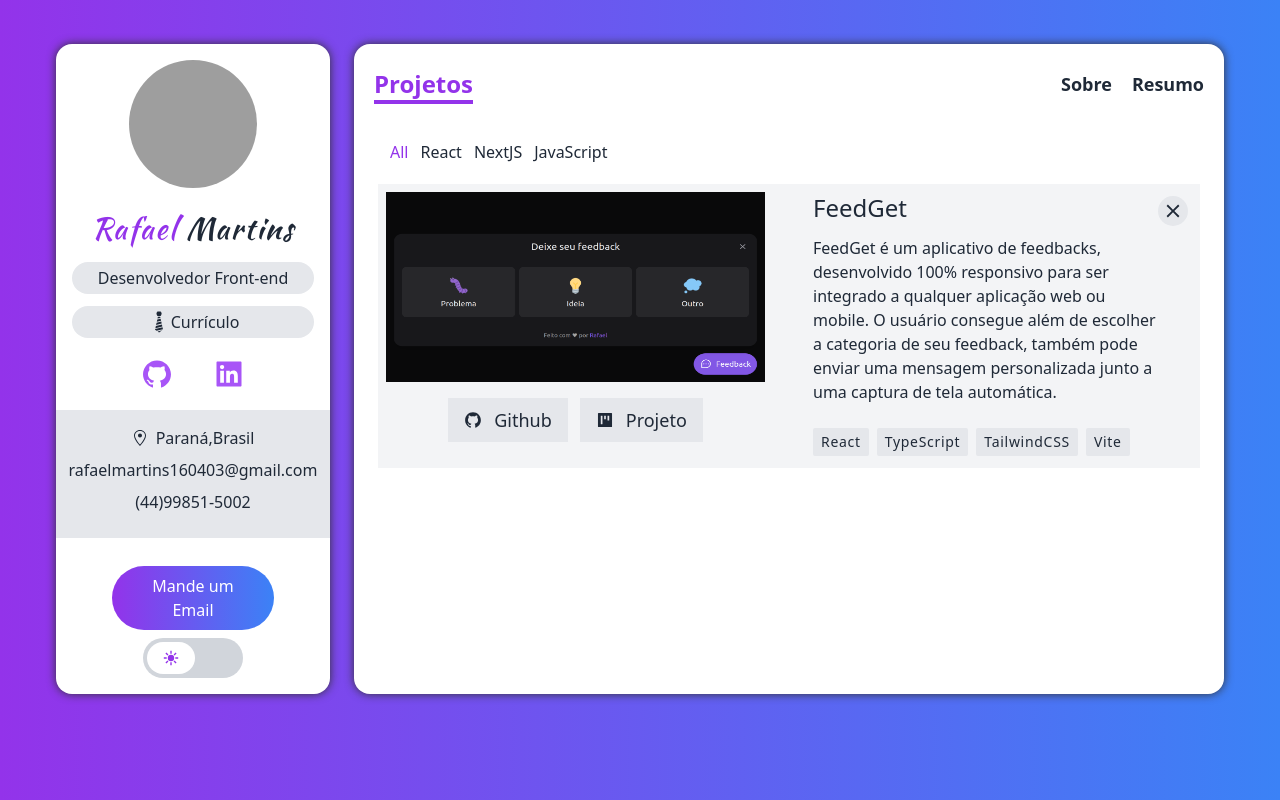
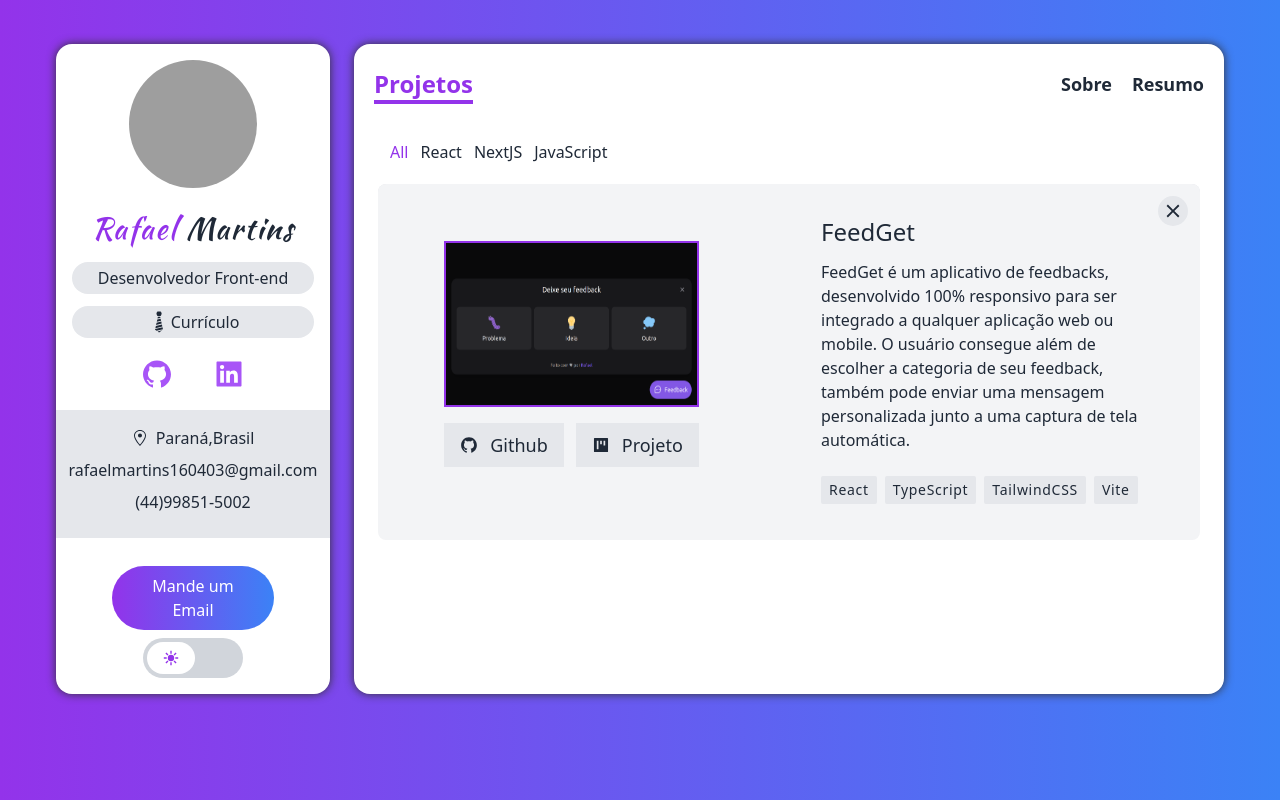
Before and after one commit to RafaelMartinsRibeiro/Portfolio, a Next.js app: page /projetos in a window 1280 px wide. Both pictures are taken after a click on the picture 474 px from the left and 236 px from the top of the page. Built offline with nearby package versions, Linux system fonts and the light colour scheme; grey boxes are pictures that could not be loaded.

Commit message:
Added animations in ProjectCard component

```diff
--- a/src/components/ProjectCard.tsx
+++ b/src/components/ProjectCard.tsx
@@ -4,19 +4,13 @@ import { FunctionComponent, useState } from "react";
 import { AiFillGithub, AiFillProject } from "react-icons/ai";
 import { MdClose } from "react-icons/md";
 import { IProject } from "../../type";
+import { motion } from "framer-motion";
+import { fadeInUp, stagger } from "../../animations";
 
 const ProjectCard: FunctionComponent<{
   project: IProject;
 }> = ({
-  project: {
-    name,
-    imagePath,
-    description,
-    deployedUrl,
-    githubUrl,
-    category,
-    techs,
-  },
+  project: { name, imagePath, description, deployedUrl, githubUrl, techs },
 }) => {
   const [isShowDetail, setIsShowDetail] = useState(false);
 
@@ -36,18 +30,31 @@ const ProjectCard: FunctionComponent<{
       <p className="my-2 text-center">{name}</p>
 
       {isShowDetail && (
-        <div className="grid md:grid-cols-2 absolute top-0 left-0 z-10 h-auto w-full gap-x-12 bg-gray-100 dark:text-white dark:bg-dark-100 p-2 ">
-          <div>
-            <Image
-              src={imagePath}
-              alt={name}
-              width="300"
-              height="150"
-              layout="responsive"
-              quality="100"
-            />
+        <div className="rounded-lg py-8 grid md:grid-cols-2 absolute top-0 left-0 z-10 h-auto w-full gap-x-12 bg-gray-100 dark:text-white dark:bg-dark-100">
+          <motion.div
+            className="m-auto"
+            variants={stagger}
+            initial="initial"
+            animate="animate"
+          >
+            <motion.div
+              className="border-solid border-2 border-purple-600"
+              variants={fadeInUp}
+            >
+              <Image
+                src={imagePath}
+                alt={name}
+                width="1000"
+                height="650"
+                quality="100"
+                layout="responsive"
+              />
+            </motion.div>
 
-            <div className="flex justify-center my-4 space-x-3">
+            <motion.div
+              className="flex justify-center my-4 space-x-3"
+              variants={fadeInUp}
+            >
               <a
                 href={githubUrl}
                 className="flex items-center px-4 py-2 space-x-3 text-lg bg-gray-200 dark:bg-dark-200"
@@ -60,14 +67,29 @@ const ProjectCard: FunctionComponent<{
               >
                 <AiFillProject /> <span>Projeto</span>
               </a>
-            </div>
-          </div>
+            </motion.div>
+          </motion.div>
 
-          <div>
-            <h2 className="mb-3 text-xl font-medium md:text-2xl">{name}</h2>
-            <h3 className="mb-3 font-medium w-11/12">{description}</h3>
+          <motion.div
+            className="px-2"
+            variants={stagger}
+            initial="initial"
+            animate="animate"
+          >
+            <motion.h2
+              className="mb-3 text-xl font-medium md:text-2xl"
+              variants={fadeInUp}
+            >
+              {name}
+            </motion.h2>
+            <motion.h3 className="mb-3 w-11/12" variants={fadeInUp}>
+              {description}
+            </motion.h3>
 
-            <div className="flex flex-wrap mt-5 space-x-2 text-sm tracking-wider">
+            <motion.div
+              className="flex flex-wrap mt-5 space-x-2 text-sm tracking-wider"
+              variants={fadeInUp}
+            >
               {techs.map((tech) => {
                 return (
                   <span
@@ -78,8 +100,8 @@ const ProjectCard: FunctionComponent<{
                   </span>
                 );
               })}
-            </div>
-          </div>
+            </motion.div>
+          </motion.div>
 
           <button>
             <MdClose
```
